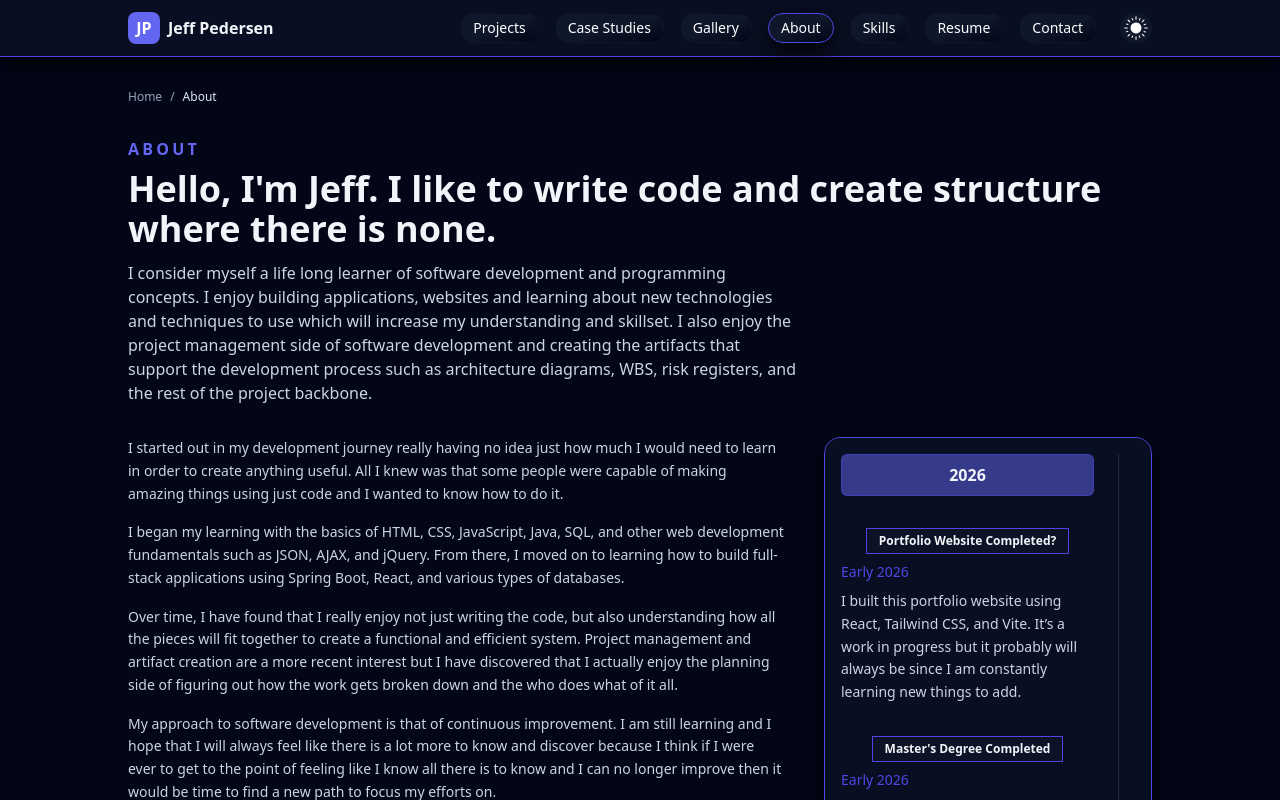
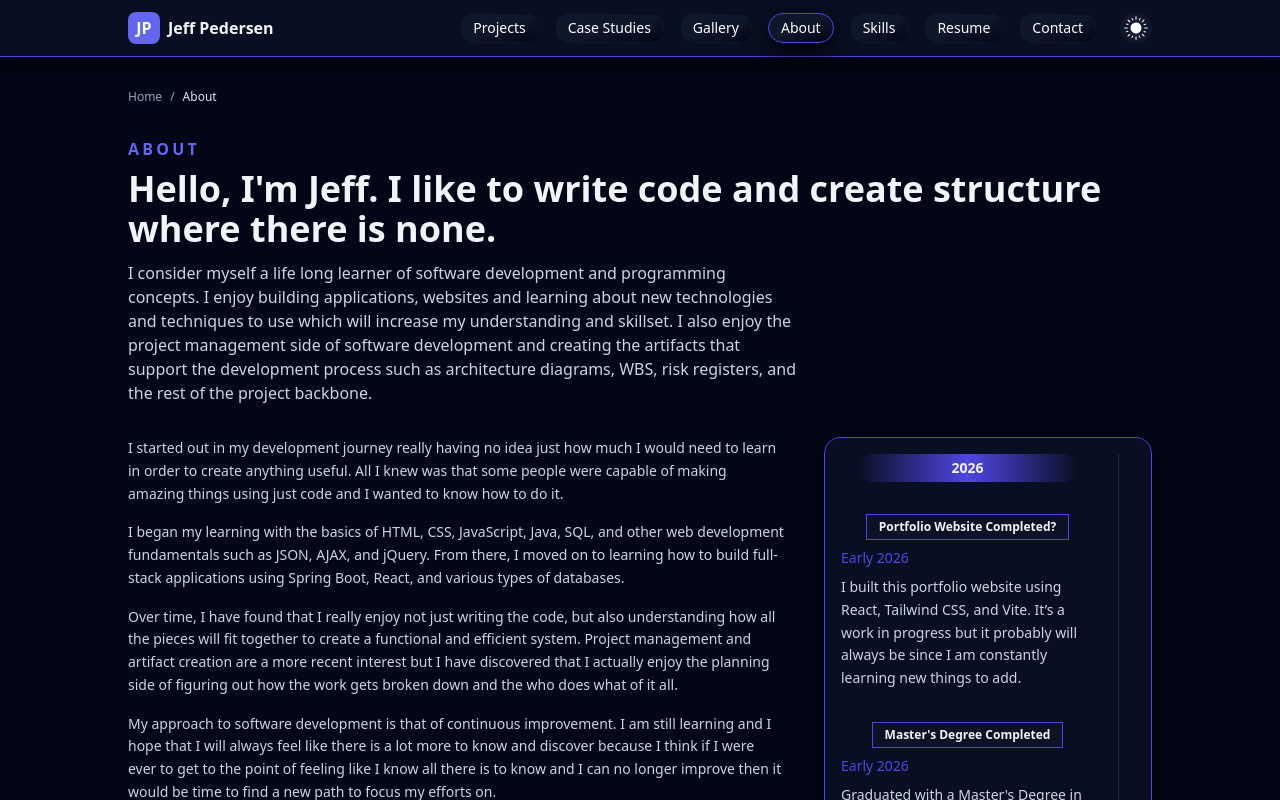
Before and after one commit to J-Pedersen/dev-portfolio, a React (Vite) app: page /about in a window 1280 px wide. Shown: the top 800 px of the page. Built offline with nearby package versions, Linux system fonts and the light colour scheme; the HTML template or start-up script is replaced by a standard one.

Commit message:
Updated styles in Timeline.jsx

```diff
--- a/src/components/Timeline.jsx
+++ b/src/components/Timeline.jsx
@@ -157,11 +157,16 @@ const Timeline = ({ items, mobile = false }) => {
           <div key={year} className="space-y-8">
             <div
               className={`
-                px-3 py-2 font-semibold text-slate-900 dark:text-slate-100 z-20 text-center
+                z-20 mx-auto flex w-full max-w-[220px]
+                items-center justify-center
+                rounded-full px-3 py-1
+                text-sm font-semibold text-slate-100
+                bg-gradient-to-r from-transparent via-brand/80 to-transparent
+                dark:via-brand-soft
                 ${
                   mobile
-                    ? "border border-brand-soft/50 bg-brand/50 backdrop-blur shadow-sm"
-                    : "sticky top-0 bg-brand/50 backdrop-blur-md border border-brand-soft/50 rounded-md shadow-sm"
+                    ? ""
+                    : "sticky top-0"
                 }
               `}
             >
```
